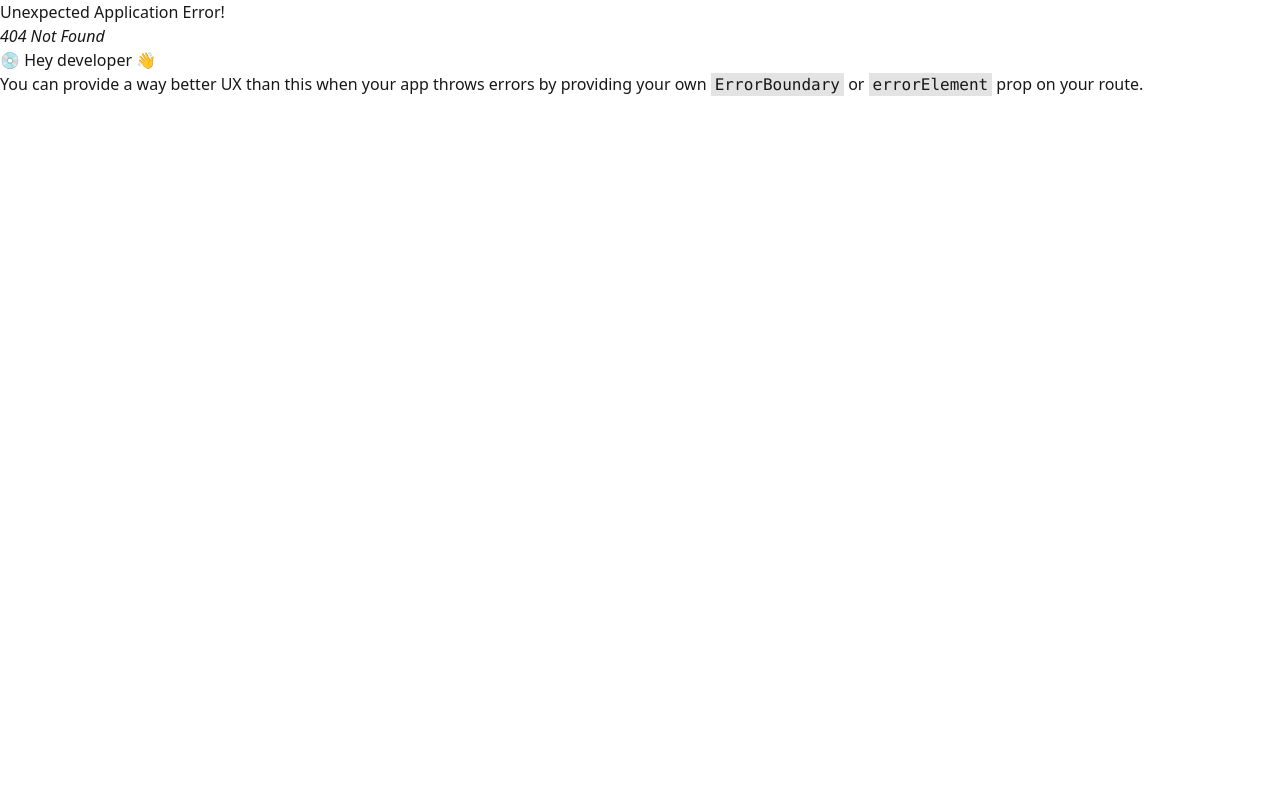
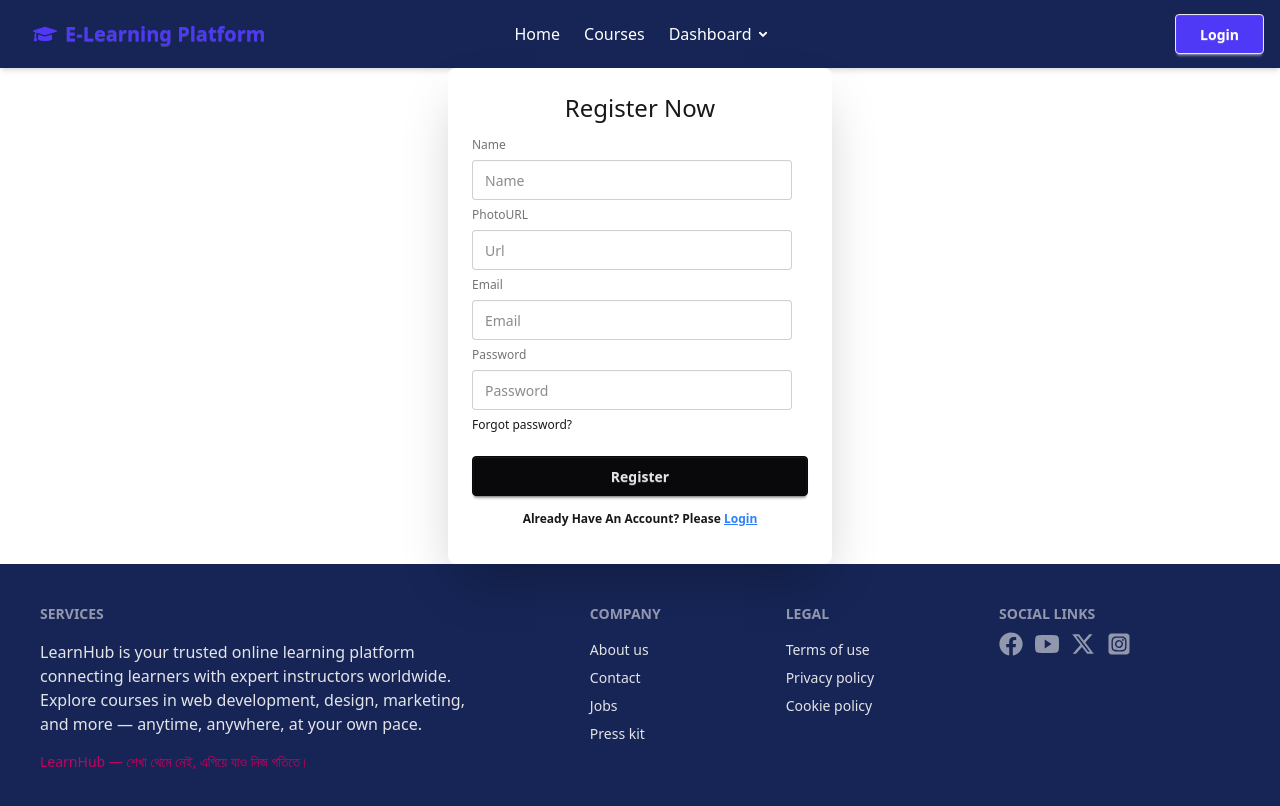
Before and after one commit to saifur-sagor/Assignment-10-client-side, a React (Vite) app: page /register in a window 1280 px wide. Before the commit this address had no page. Shown: the top 806 px of the page. Built offline with nearby package versions, Linux system fonts and the light colour scheme.

Commit message:
register

```diff
--- a/src/App.jsx
+++ /dev/null
@@ -1,20 +0,0 @@
-import "./App.css";
-import BannerCarousel from "./Components/BannerCarousel";
-import Footer from "./Components/Footer";
-import Navbar from "./Components/Navbar";
-
-function App() {
-  return (
-    <>
-      <Navbar></Navbar>
-      <div>
-        <BannerCarousel></BannerCarousel>
-      </div>
-      <div>
-        <Footer></Footer>
-      </div>
-    </>
-  );
-}
-
-export default App;
--- a/src/Components/BannerCarousel.jsx
+++ b/src/Components/BannerCarousel.jsx
@@ -23,7 +23,7 @@ const BannerCarousel = () => {
   ];
 
   return (
-    <div className="carousel w-full h-[420px] rounded-xl overflow-hidden shadow-md relative !z-1">
+    <div className="carousel w-full h-[420px] rounded-xl overflow-hidden shadow-md relative">
       {slides.map((slide, index) => (
         <div
           key={slide.id}
--- a/src/Components/Navbar.jsx
+++ b/src/Components/Navbar.jsx
@@ -3,6 +3,10 @@ import { FaGraduationCap } from "react-icons/fa";
 import { Link, NavLink } from "react-router";
 
 const Navbar = () => {
+  const activeRoute = ({ isActive }) =>
+    isActive
+      ? "text-indigo-400 font-semibold underline underline-offset-4"
+      : "text-white hover:text-indigo-300";
   return (
     <div className="navbar bg-blue-950 shadow-md px-4">
       <div className="navbar-start">
@@ -25,16 +29,20 @@ const Navbar = () => {
           </div>
           <ul
             tabIndex={0}
-            className="menu menu-sm dropdown-content bg-base-100 rounded-box mt-3 w-52 p-2 shadow text-white !z-100 absolute"
+            className="menu menu-sm dropdown-content bg-base-100 rounded-box mt-3 w-52 p-2 shadow absolute"
           >
             <li>
-              <NavLink to="/">Home</NavLink>
+              <NavLink to="/" className={activeRoute}>
+                Home
+              </NavLink>
             </li>
             <li>
-              <Link to="/">Courses</Link>
+              <NavLink to="/course" className={activeRoute}>
+                Courses
+              </NavLink>
             </li>
             <li>
-              <details className="text-white">
+              <details>
                 <summary>Dashboard</summary>
                 <ul className="p-2 relative z-100 ">
                   <li>
@@ -53,29 +61,39 @@ const Navbar = () => {
         </div>
         <a className="btn btn-ghost text-xl font-bold flex items-center gap-2 text-indigo-600">
           <FaGraduationCap className="text-2xl" />
-          <span>Online Learning Platform</span>
+          <span>E-Learning Platform</span>
         </a>
       </div>
       <div className="navbar-center hidden lg:flex">
         <ul className="menu menu-horizontal px-1 text-[16px] font-medium">
           <li>
-            <Link to="/">Home</Link>
+            <NavLink to="/" className={activeRoute}>
+              Home
+            </NavLink>
           </li>
           <li>
-            <Link to="/">Courses</Link>
+            <NavLink to="/course" className={activeRoute}>
+              Courses
+            </NavLink>
           </li>
           <li>
             <details>
-              <summary>Dashboard</summary>
+              <summary className="text-white">Dashboard</summary>
               <ul className="p-2 bg-base-100 absolute z-100">
                 <li>
-                  <Link to="/">My Enrolled Course</Link>
+                  <NavLink to="/" className={activeRoute}>
+                    My Enrolled Course
+                  </NavLink>
                 </li>
                 <li>
-                  <Link to="/">Add Course</Link>
+                  <NavLink to="/" className={activeRoute}>
+                    Add Course
+                  </NavLink>
                 </li>
                 <li>
-                  <Link to="/">My Course</Link>
+                  <NavLink to="/" className={activeRoute}>
+                    My Course
+                  </NavLink>
                 </li>
               </ul>
             </details>
@@ -83,9 +101,12 @@ const Navbar = () => {
         </ul>
       </div>
       <div className="navbar-end">
-        <a className="btn bg-indigo-600 hover:bg-indigo-700 text-white px-6">
+        <Link
+          to="/register"
+          className="btn bg-indigo-600 hover:bg-indigo-700 text-white px-6"
+        >
           Login
-        </a>
+        </Link>
       </div>
     </div>
   );
--- /dev/null
+++ b/src/Components/Pages/Register.jsx
@@ -0,0 +1,36 @@
+import React from "react";
+import { Link } from "react-router";
+
+const Register = () => {
+  return (
+    <div>
+      <div className="card bg-base-100 w-full mx-auto max-w-sm shrink-0 shadow-2xl">
+        <div className="card-body">
+          <h1 className="text-2xl text-center">Register Now</h1>
+          <fieldset className="fieldset">
+            <label className="label">Name</label>
+            <input type="text" className="input" placeholder="Name" />
+            <label className="label">PhotoURL</label>
+            <input type="text" className="input" placeholder="Url" />
+            <label className="label">Email</label>
+            <input type="email" className="input" placeholder="Email" />
+            <label className="label">Password</label>
+            <input type="password" className="input" placeholder="Password" />
+            <div>
+              <a className="link link-hover">Forgot password?</a>
+            </div>
+            <button className="btn btn-neutral mt-4">Register</button>
+            <p className="font-semibold text-center py-2">
+              Already Have An Account? Please{" "}
+              <Link to="/login" className="text-blue-500 underline">
+                Login
+              </Link>
+            </p>
+          </fieldset>
+        </div>
+      </div>
+    </div>
+  );
+};
+
+export default Register;
--- a/src/Components/Routes/Routes.jsx
+++ b/src/Components/Routes/Routes.jsx
@@ -2,6 +2,7 @@ import React from "react";
 import { createBrowserRouter } from "react-router";
 import MainLayout from "../MainLayout";
 import HomePage from "../Pages/HomePage";
+import Register from "../Pages/Register";
 
 const Routes = createBrowserRouter([
   {
@@ -12,6 +13,10 @@ const Routes = createBrowserRouter([
         index: true,
         Component: HomePage,
       },
+      {
+        path: "/register",
+        Component: Register,
+      },
     ],
   },
 ]);
```
